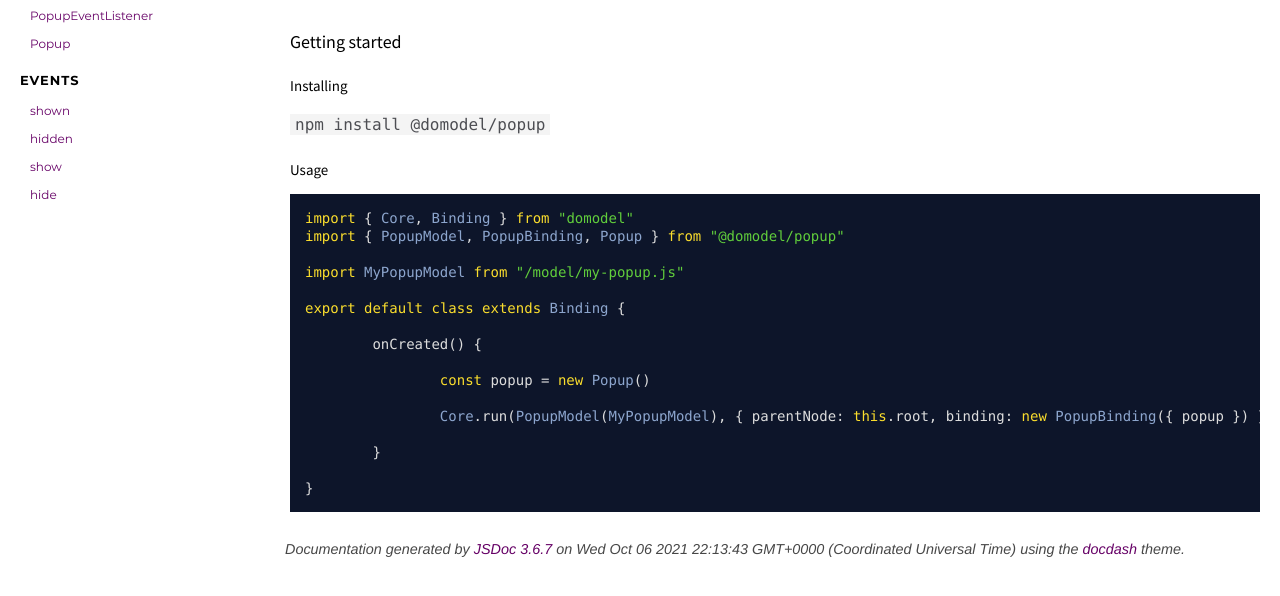
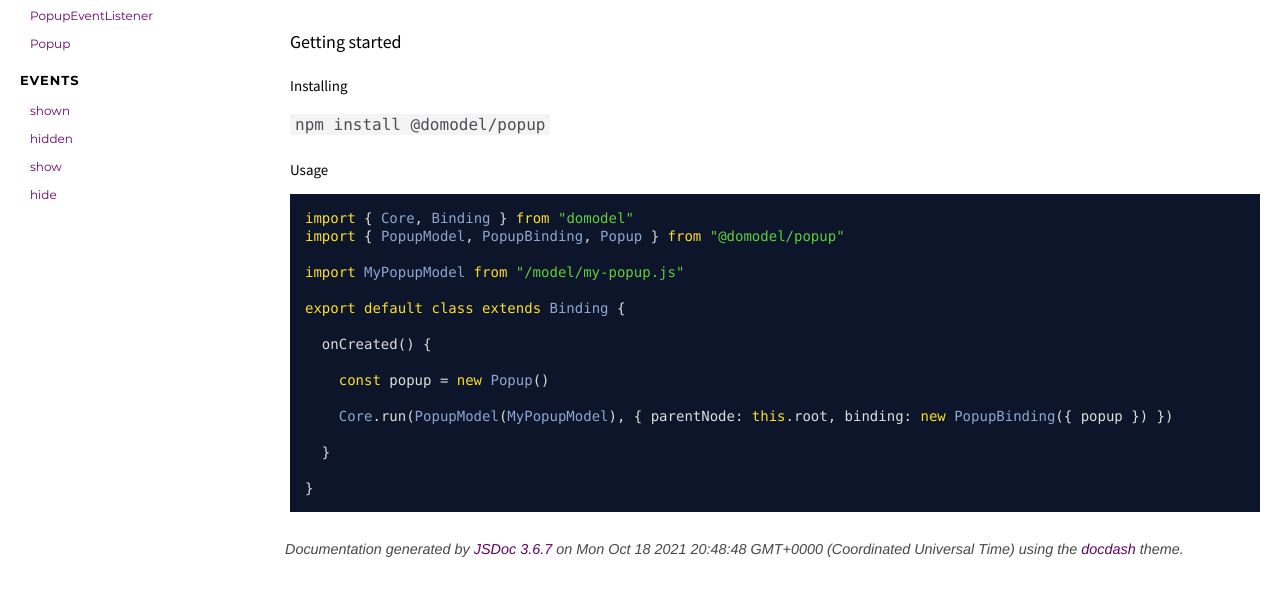
Before and after one commit to thoughtsunificator/domodel-popup, a plain HTML site: page index.html in a window 1280 px wide. Shown: the part 146-742 px from the top of the page. Drawn offline with Linux system fonts and the light colour scheme.

Commit message:
Update gh-pages to output generated at a56168e

```diff
--- a/index.html
+++ b/index.html
@@ -72,13 +72,13 @@ import MyPopupModel from &quot;/model/my-popup.js&quot;
 
 export default class extends Binding {
 
-	onCreated() {
+  onCreated() {
 
-		const popup = new Popup()
+    const popup = new Popup()
 
-		Core.run(PopupModel(MyPopupModel), { parentNode: this.root, binding: new PopupBinding({ popup }) })
+    Core.run(PopupModel(MyPopupModel), { parentNode: this.root, binding: new PopupBinding({ popup }) })
 
-	}
+  }
 
 }
 </code></pre></article>
@@ -96,7 +96,7 @@ export default class extends Binding {
 <br class="clear">
 
 <footer>
-    Documentation generated by <a href="https://github.com/jsdoc3/jsdoc">JSDoc 3.6.7</a> on Wed Oct 06 2021 22:13:43 GMT+0000 (Coordinated Universal Time) using the <a href="https://github.com/clenemt/docdash">docdash</a> theme.
+    Documentation generated by <a href="https://github.com/jsdoc3/jsdoc">JSDoc 3.6.7</a> on Mon Oct 18 2021 20:48:48 GMT+0000 (Coordinated Universal Time) using the <a href="https://github.com/clenemt/docdash">docdash</a> theme.
 </footer>
 
 <script>prettyPrint();</script>
```
Also changed, not shown: Popup.html (+1 -1 lines), PopupBinding.html (+1 -1 lines), PopupEventListener.html (+1 -1 lines), model_popup.binding.js.html (+1 -1 lines), model_popup.event.js.html (+1 -1 lines), object_popup.js.html (+1 -1 lines).
